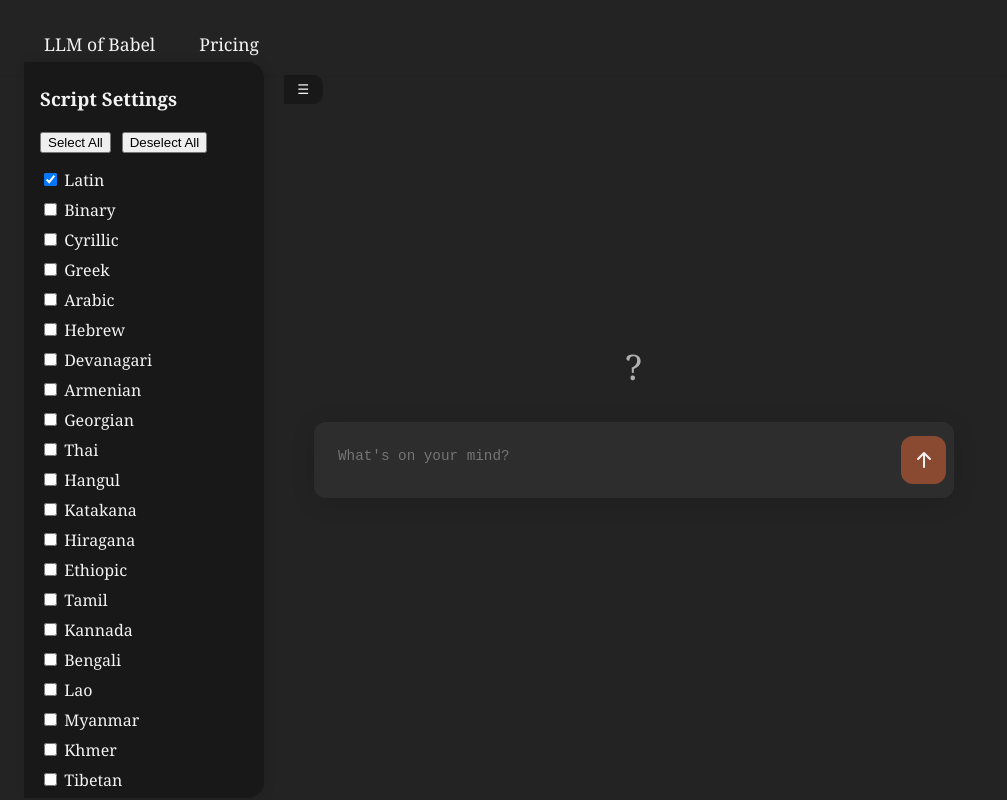
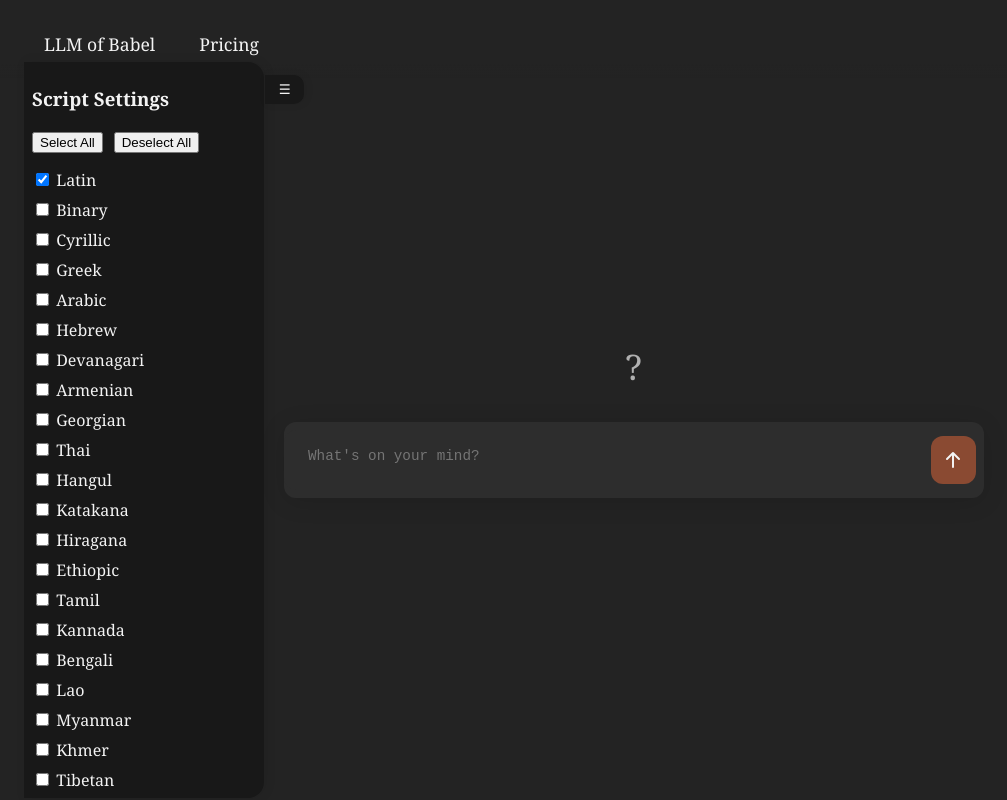
Before and after one commit to clairefro/llm-of-babel, a website built with Vite: page docs/index.html in a window 1280 px wide. Shown: the whole page, without its empty margins (6-1013 px from the left). Built offline with nearby package versions, Linux system fonts and the light colour scheme.

Commit message:
settings

```diff
--- a/docs/index.html
+++ b/docs/index.html
@@ -13,51 +13,21 @@
     </div>
 
     <div class="container">
-      <aside
-        class="settings-sidebar"
-        style="
-          position: absolute;
-          left: -260px;
-          top: 0;
-          width: 240px;
-          background: var(--background-darkest);
-          color: var(--text-light);
-          height: 100%;
-          box-shadow: 2px 0 12px rgba(0, 0, 0, 0.08);
-          border-radius: 0 1em 1em 0;
-          padding: 1.5em 1em;
-          z-index: 100;
-          transition: left 0.3s;
-        "
-      >
-        <h3 style="margin-top: 0">Script Settings</h3>
-        <div style="margin-bottom: 1em">
-          <button type="button" id="select-all-btn" style="margin-right: 0.5em">
+      <aside class="settings-sidebar">
+        <button id="settings-toggle" class="settings-toggle-btn">☰</button>
+        <h3 class="sidebar-title">Script Settings</h3>
+        <div class="sidebar-btn-row">
+          <button type="button" id="select-all-btn" class="sidebar-btn">
             Select All
           </button>
-          <button type="button" id="deselect-all-btn">Deselect All</button>
+          <button type="button" id="deselect-all-btn" class="sidebar-btn">
+            Deselect All
+          </button>
         </div>
         <form id="settings-form">
           <!-- JS will populate checkboxes here -->
         </form>
       </aside>
-      <button
-        id="settings-toggle"
-        style="
-          position: absolute;
-          left: 0;
-          top: 1em;
-          z-index: 101;
-          background: var(--background-darkest);
-          color: var(--text-light);
-          border: none;
-          border-radius: 0 0.75em 0.75em 0;
-          padding: 0.5em 1em;
-          cursor: pointer;
-        "
-      >
-        ☰
-      </button>
       <main>
         <div class="greeter-banner">
           <div class="greeter-title">?</div>
--- a/docs/script.js
+++ b/docs/script.js
@@ -318,19 +318,20 @@ document.addEventListener("DOMContentLoaded", function () {
   // Sidebar toggle logic
   if (settingsToggle && settingsSidebar) {
     let open = false;
-    settingsToggle.addEventListener("click", () => {
+    settingsToggle.addEventListener("click", (e) => {
+      e.stopPropagation();
       open = !open;
-      settingsSidebar.style.left = open ? "0" : "-260px";
+      if (open) {
+        settingsSidebar.classList.add("open");
+      } else {
+        settingsSidebar.classList.remove("open");
+      }
     });
     // Optional: close sidebar when clicking outside
     document.addEventListener("click", (e) => {
-      if (
-        open &&
-        !settingsSidebar.contains(e.target) &&
-        e.target !== settingsToggle
-      ) {
+      if (open && !settingsSidebar.contains(e.target)) {
         open = false;
-        settingsSidebar.style.left = "-260px";
+        settingsSidebar.classList.remove("open");
       }
     });
   }
--- a/docs/styles.css
+++ b/docs/styles.css
@@ -238,8 +238,7 @@ html {
   display: flex;
   align-items: center;
   justify-content: center;
-  width: 50vw;
-
+  width: 60vw;
   min-width: 0;
   max-width: var(--container-width);
   margin-bottom: 32px;
@@ -294,6 +293,55 @@ html {
   display: block;
 }
 
+/* Sidebar styles moved from inline */
+.settings-sidebar {
+  position: absolute;
+  left: -260px;
+  top: 0;
+  width: 240px;
+  background: var(--background-darkest);
+  color: var(--text-light);
+  height: 100%;
+  box-shadow: 2px 0 12px rgba(0, 0, 0, 0.08);
+  border-radius: 0 1em 1em 0;
+  padding: 1.5em 1em 1.5em 0.5em;
+  z-index: 100;
+  transition: left 0.3s;
+  display: flex;
+  flex-direction: column;
+  align-items: flex-start;
+}
+
+.settings-sidebar.open {
+  left: 0;
+}
+.sidebar-title {
+  margin-top: 0;
+}
+
+.sidebar-btn-row {
+  margin-bottom: 1em;
+}
+
+.sidebar-btn {
+  margin-right: 0.5em;
+}
+
+.settings-toggle-btn {
+  position: absolute;
+  right: -40px;
+  top: 1em;
+  z-index: 101;
+  background: var(--background-darkest);
+  color: var(--text-light);
+  border: none;
+  border-radius: 0 0.75em 0.75em 0;
+  padding: 0.5em 1em;
+  cursor: pointer;
+  box-shadow: 2px 0 8px rgba(0, 0, 0, 0.08);
+  transition: right 0.3s;
+}
+
 @media (max-width: 600px) {
   .chat-area {
     width: 80vw;
```
